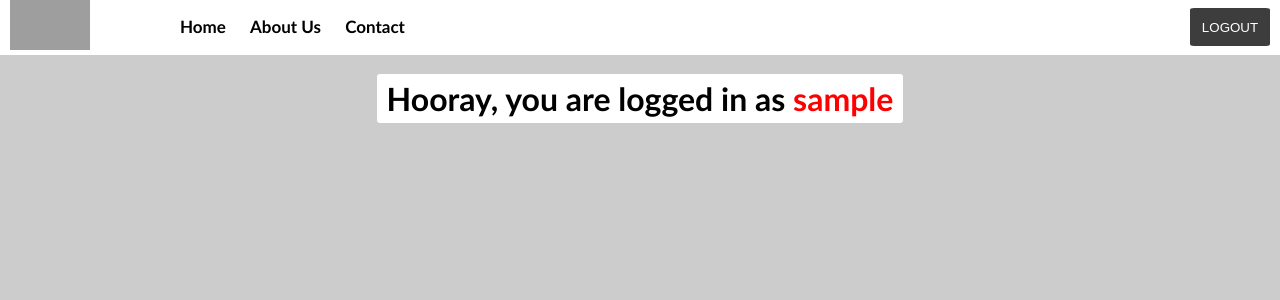
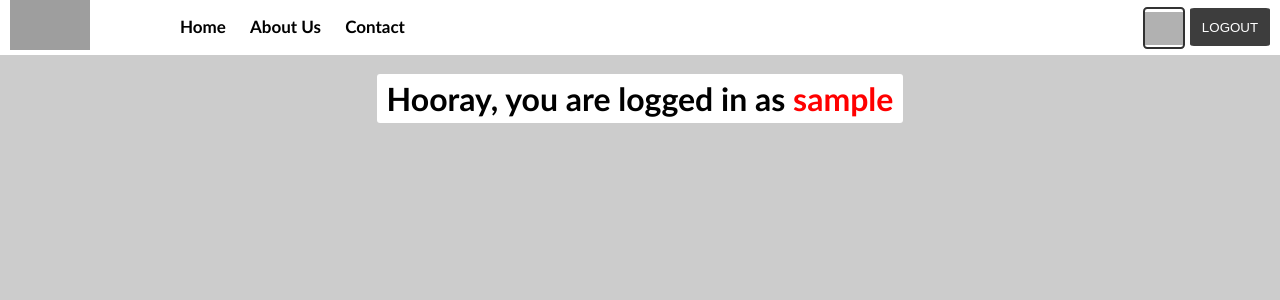
Before and after one commit to losel92/PhpSocialMedia, a PHP site: page / in a window 1280 px wide. Shown: the top 300 px of the page. Run offline with PHP 8.4, Linux system fonts and the light colour scheme; the visitor is signed in with stand-in values (Sample User, id 1); grey boxes are pictures that could not be loaded.

Commit message:
-Profile picture added to the user when signing up depending on their gender -Mini Profile picture now shows besides the logout button when user is signed in

```diff
--- a/header.php
+++ b/header.php
@@ -8,7 +8,6 @@
 	<link rel="stylesheet" type="text/css" href="style.css">
 </head>
 <body>
-
 	<header>
 			<a href="index.php">
 				<div id="imglogo"></div>
@@ -23,7 +22,7 @@
 
 			<div class="login-wrapper">
 
-				<?php if(!isset($_SESSION['userId'])){ //If there is no user logged in, it will show the login form and the signup button ?>
+				<?php if(!isset($_SESSION['userId'])){ //If there is no user logged in ?>
 
 					<form action="includes/login.inc.php" method="post" id="login-form">
 						<input type="text" name="usernamemail" placeholder="username/email">
@@ -33,7 +32,10 @@
 
 					<button onclick="location.href = 'signup.php';" id="signup-button" class="btn">SIGNUP</button>
 
-				<?php } else{ //if there is a user logged in it will display the logout button ?>
+				<?php } else{ //if there is a user logged in ?>
+
+					<!-- Little pic at the top right -->
+					<a href="#"><div id="pic-top-right" style="background-image: url(<?php echo $_SESSION['profilePic']; ?>);"></div></a>
 
 					<form action="includes/logout.inc.php" method="post">
 						<button type="submit" name="logout-submit" class="btn">LOGOUT</button>
--- a/includes/dbconnect.inc.php
+++ b/includes/dbconnect.inc.php
@@ -3,7 +3,7 @@ function OpenCon() {
 	$dbhost = "localhost";
 	$dbuser = "root";
 	$dbpass = "";
-	$db = "loginsystemphp";
+	$db = "login_system";
 	$conn = new mysqli($dbhost, $dbuser, $dbpass, $db) or die("Connect failed: %s\n". $conn -> error);
 
 	return $conn;
--- a/includes/login.inc.php
+++ b/includes/login.inc.php
@@ -47,6 +47,7 @@ if (isset($_POST['login-submit'])) {
 					$_SESSION['birthday'] = $row['birthday'];
 					$_SESSION['age'] = $row['age'];
 					$_SESSION['phoneNumber'] = $row['phone_number'];
+					$_SESSION['profilePic'] = $row['profile_picture'];
 
 					header('Location: ../index.php?login=success');
 					exit();
--- a/style.css
+++ b/style.css
@@ -37,7 +37,7 @@ header{
 #imglogo{
 	width: 150px;
 	height: 50px;
-	background-image: url("images/logo3.png");
+	background-image: url("https://i.imgur.com/p6FgTIj.png");
 	background-repeat: no-repeat;
 	background-size: auto 60px;
 	margin-right: -30px;
@@ -187,7 +187,24 @@ button{
 	border: 5px solid #3d3d3d;
 }
 
+#pic-top-right{
+	width: 34px;
+	height: 34px;
+	padding: 2px;
+	margin: -1px 3px;
+	background-repeat: no-repeat;
+	background-position: center;
+	background-size: auto 33px;
+	opacity: 0.8;
+	border: 2px solid;
+	border-radius: 10%;
+	border-color: rgb(,,, 0.9);
+}
 
+#pic-top-right:hover{
+	opacity: 1;
+	border-color: black;
+}
 
 
 
```
Also changed, not shown: includes/signup.inc.php (+9 -2 lines), images/logo2.png (added), images/logo3.png (added), images/winner.png (added).
